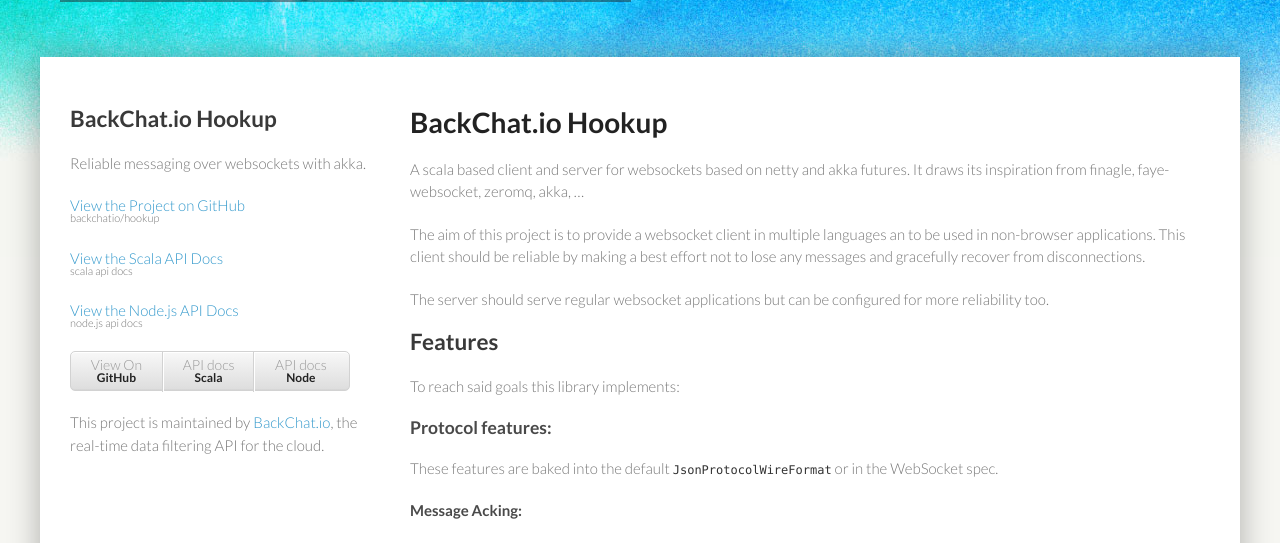
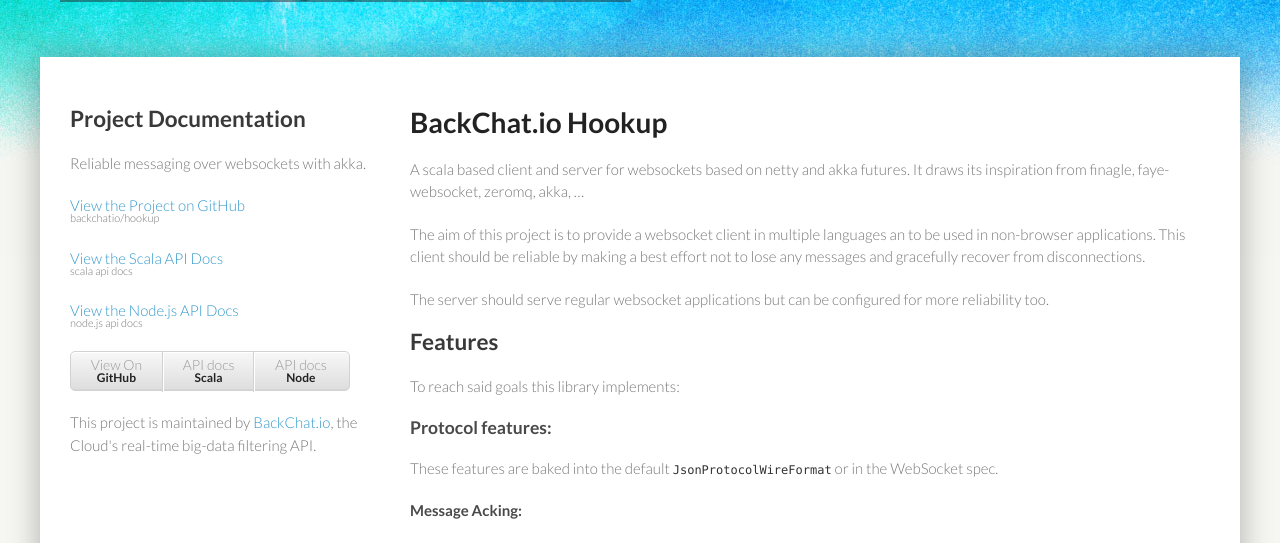
Before and after one commit to backchatio/hookup, a Jekyll site: the page built from index.md, in a window 1280 px wide and 900 px high. Shown: the part 293-836 px from the top of the window. Built offline with Jekyll 4.4.1, drawn with Linux system fonts in a browser that asks for light colours; Markdown is read by kramdown in place of the engine named in the settings.

Commit message:
Small text change

```diff
--- a/_layouts/backchatio.html
+++ b/_layouts/backchatio.html
@@ -39,7 +39,7 @@
 
     <article class="wrapper">
       <header id="sidebar">
-        <h2>BackChat.io Hookup</h2>
+        <h2>Project Documentation</h2>
         <p>Reliable messaging over websockets with akka.</p>
         <p class="view"><a href="https://github.com/backchatio/hookup">View the Project on GitHub <small>backchatio/hookup</small></a></p>
         <p class="view"><a href="api/#io.backchat.hookup.HookupServer">View the Scala API Docs <small>scala api docs</small></a></p>
@@ -49,7 +49,7 @@
           <li><a href="api/#io.backchat.hookup.HookupServer">API docs <strong>Scala</strong></a></li>
           <li><a href="jsdoc">API docs <strong>Node</strong></a></li>
         </ul>
-        <p>This project is maintained by <a href="https://backchat.io">BackChat.io</a>, the real-time data filtering API for the cloud.</p>
+        <p>This project is maintained by <a href="https://backchat.io">BackChat.io</a>, the Cloud's real-time big-data filtering API.</p>
       </header>
       <section>
         {{ content }}
```
